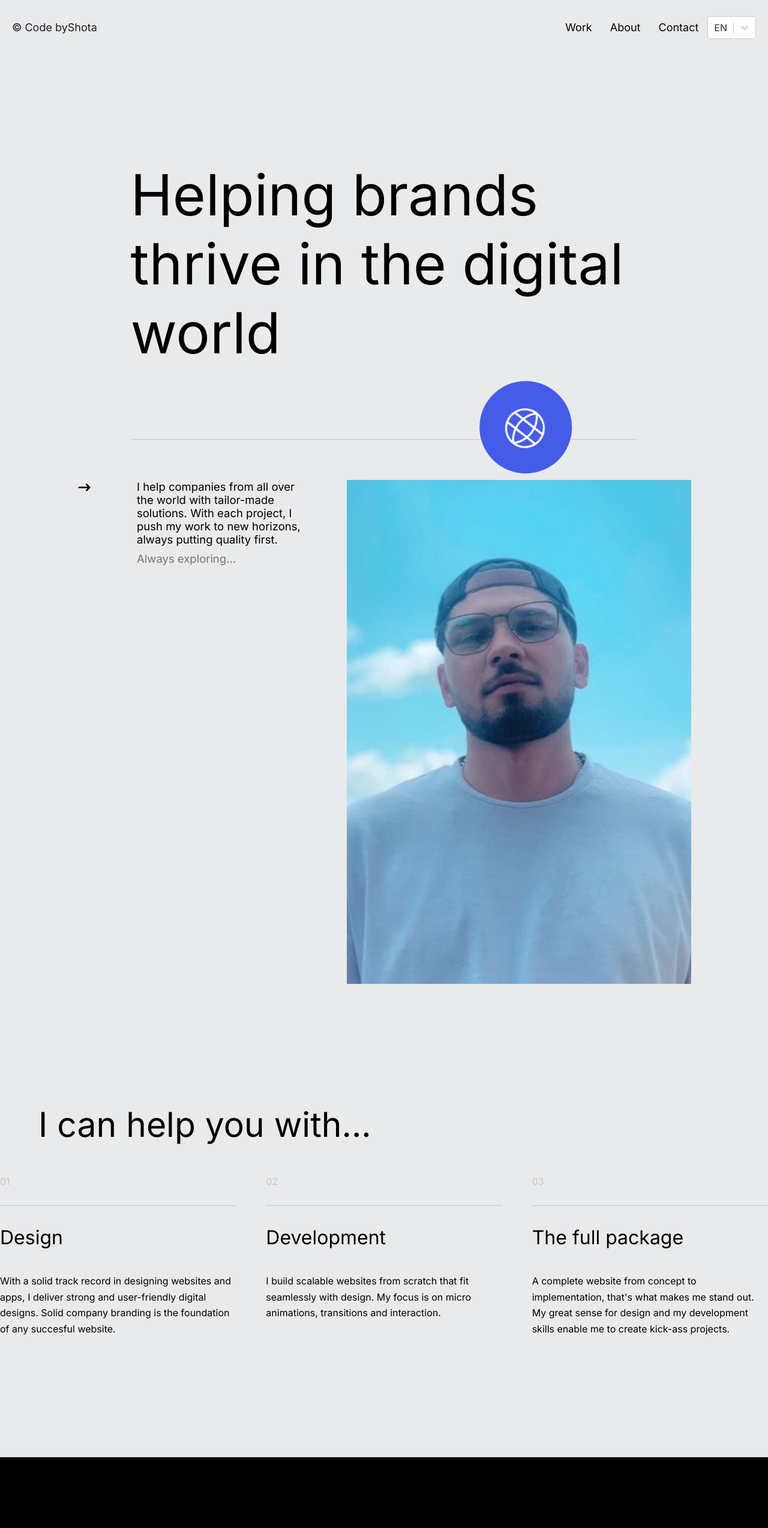
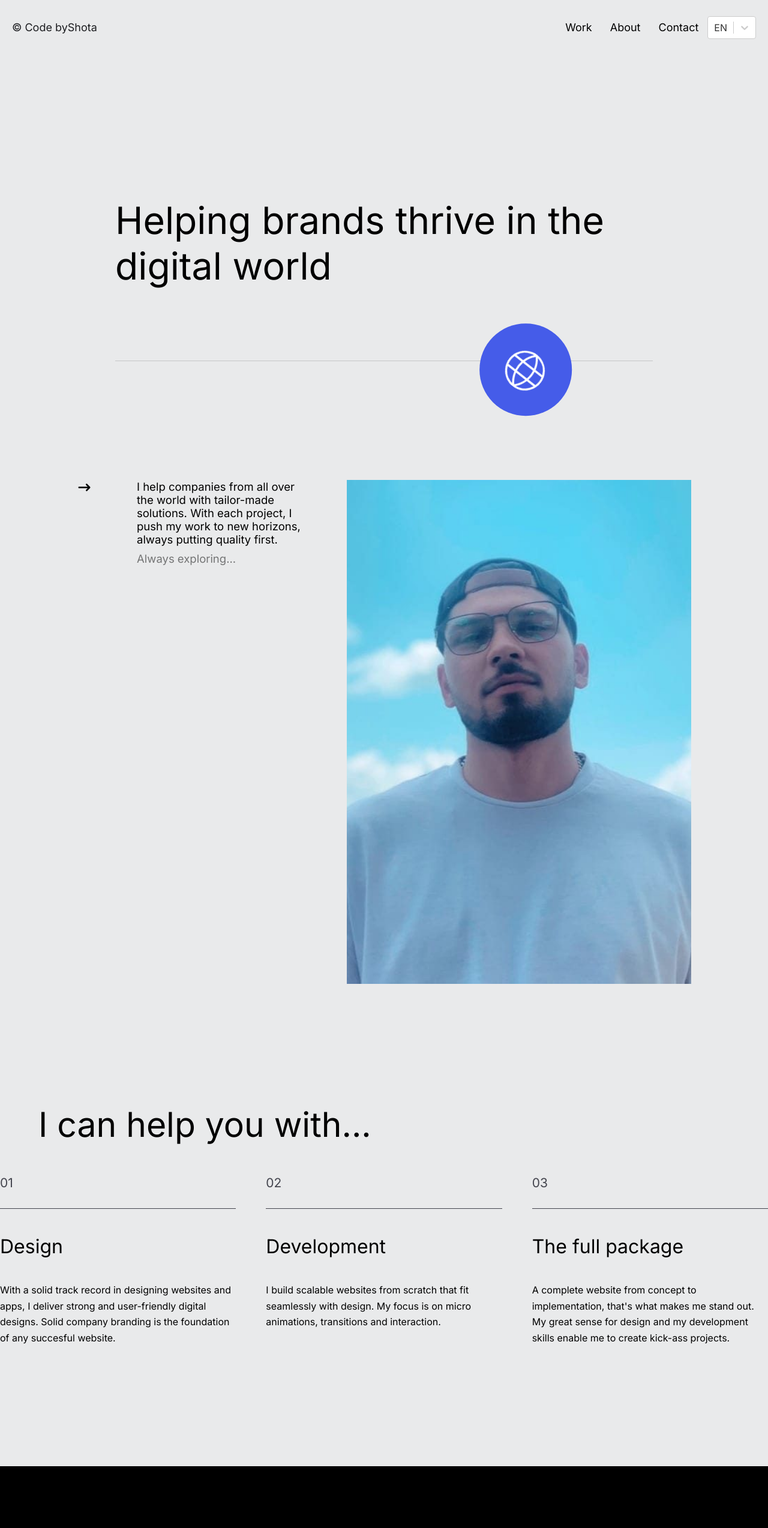
Before and after one commit to AlaniaShota/Portfolio, a React (Vite) app: page /about in a window 1280 px wide. Shown: the top 2547 px of the page at 60% size. Built offline with nearby package versions, Linux system fonts and the light colour scheme.

Commit message:
added responsive for pc

```diff
--- a/src/components/about/components/aboutHeader/AboutHeader.scss
+++ b/src/components/about/components/aboutHeader/AboutHeader.scss
@@ -1,3 +1,5 @@
+@import '../../../../style/variables.scss';
+
 .about-header-section {
     height: 100vh;
     width: auto;
@@ -6,19 +8,8 @@
     flex-direction: column;
     align-items: center;
 
-    & .about-header-title-content {
-        width: 66%;
-        margin-top: 70px;
-
-        & .about-header-title {
-            font-size: 94.5px;
-            height: 100%;
-            font-weight: 300;
-        }
-    }
-
     & .glob-animation-content {
-        width: 66%;
+        width: 50%;
         display: flex;
         justify-content: center;
         flex-direction: row;
@@ -28,16 +19,16 @@
             display: block;
             width: 100%;
             height: 1px;
-            background-color: rgba(28, 29, 32, 0.175);
+            background-color: $strip-color;
         }
 
         & .digital-ball {
             width: clamp(9em, 12vw, 11em);
             height: clamp(9em, 12vw, 11em);
-            background: rgba(28, 29, 32, 0.175);
+            background: $strip-color;
             border-radius: 50%;
-            // top: 0;
-            right: 250px;
+            top: 74%;
+            right: 25%;
             transform: translate(-50%, -50%);
             position: absolute;
             overflow: hidden;
@@ -63,10 +54,51 @@
     }
 }
 
+@media(max-width:2040px) {
+    .about-header-section {
+
+        & .glob-animation-content {
+            width: 70%;
+
+            // & .stripe {
+            //     display: block;
+            //     width: 100%;
+            //     height: 1px;
+            //     background-color: $strip-color;
+            // }
+
+            & .digital-ball {
+                // width: clamp(9em, 12vw, 11em);
+                // height: clamp(9em, 12vw, 11em);
+                // background: $strip-color;
+                // border-radius: 50%;
+                top: 77%;
+                right: 250px;
+                // transform: translate(-50%, -50%);
+                // position: absolute;
+                // overflow: hidden;
+                // background: #455CE9;
+
+                // & .globe {
+                //     width: 100%;
+                //     height: 100%;
+                //     display: flex;
+                //     justify-content: center;
+                //     align-items: center;
+
+                //     & .icon-glob {
+                //         width: 100%;
+                //         height: 100%;
+                //         fill: white;
+                //     }
+                // }
+            }
+        }
+    }
+}
+
 @media(max-width:1024px) {
     .about-header-section {
-
-
 
         & .glob-animation-content {
             width: 70%;
--- a/src/components/about/components/aboutMain/AboutMain.scss
+++ b/src/components/about/components/aboutMain/AboutMain.scss
@@ -5,7 +5,6 @@
     gap: 3vw;
     padding: 200px 0;
     position: relative;
-    // background-color: rgb(233, 234, 235);
     z-index: 1;
 
     & .about-main-container {
@@ -18,12 +17,11 @@
         & .about-main-content-header {
             display: flex;
             align-items: start;
-            width: 90%;
+            width: 72%;
 
             & .about-main-content-title {
                 text-decoration: none;
-                font-size: 57px;
-                font-weight: 400;
+                font-size: 67px;
                 margin-bottom: 40px;
             }
         }
@@ -36,20 +34,30 @@
             width: auto;
 
 
+            & .about-main-section {
+                // display: grid;
+                // grid-template-columns: repeat(auto-fill, minmax(30%, 1fr));
+                // gap: 50px;
+                // justify-content: center;
+                // width: auto;
+                display: flex;
+                justify-content: flex-start;
+                flex-direction: column;
+                // align-items: flex-start;
+
                 & .content-numbering {
                     margin: 10px 0;
 
-
                     & .numbers {
-                    color: rgba(28, 29, 32, 0.175);
-
+                        color: rgba(23, 24, 35, 0.79);
+                        font-size: 21px;
                     }
 
                     & .stripe {
                         display: block;
                         width: 100%;
                         height: 1px;
-                    background-color: rgba(28, 29, 32, 0.175);
+                        background-color: rgba(23, 24, 35, 0.79);
                         margin: 30px 0;
                     }
                 }
@@ -61,18 +69,96 @@
                     flex-direction: column;
 
                     & .skills-title {
-                    font-size: 32px;
-                    font-weight: 400;
+                        font-size: 40px;
                         line-height: 1.45
                     }
 
                     & .skills-description {
-                    font-size: 16px;
-                    font-weight: 400;
+                        font-size: 21px;
                         line-height: 1.66;
                         padding-top: 36px;
                     }
                 }
+            }
+        }
+    }
+}
+
+@media (max-width:2040px) {
+    .about-main {
+        // display: flex;
+        // justify-content: center;
+        // flex-direction: column;
+        // gap: 3vw;
+        // padding: 200px 0;
+        // position: relative;
+        // // background-color: rgb(233, 234, 235);
+        // z-index: 1;
+
+        & .about-main-container {
+            // width: auto;
+            // display: flex;
+            // justify-content: center;
+            // align-items: center;
+            // flex-direction: column;
+
+            & .about-main-content-header {
+                display: flex;
+                align-items: start;
+                width: 90%;
+
+                & .about-main-content-title {
+                    // text-decoration: none;
+                    font-size: 57px;
+                    // font-weight: 400;
+                    // margin-bottom: 40px;
+                }
+            }
+
+            & .about-main-content-section {
+                // display: grid;
+                grid-template-columns: repeat(auto-fill, minmax(30%, 1fr));
+                // gap: 50px;
+                // justify-content: center;
+                // width: auto;
+
+                & .about-main-section {
+                    & .content-numbering {
+                        // margin: 10px 0;
+
+
+                        // & .numbers {
+                        //     color: rgba(28, 29, 32, 0.175);
+
+                        // }
+
+                        // & .stripe {
+                        //     display: block;
+                        //     width: 100%;
+                        //     height: 1px;
+                        //     background-color: rgba(28, 29, 32, 0.175);
+                        //     margin: 30px 0;
+                        // }
+                    }
+
+                    & .content-skills {
+                        // display: flex;
+                        // justify-content: space-between;
+                        // align-items: start;
+                        // flex-direction: column;
+
+                        & .skills-title {
+                            font-size: 32px;
+                        }
+
+                        & .skills-description {
+                            font-size: 16px;
+                        }
+                    }
+                }
+
+
+
 
             }
         }
@@ -92,6 +178,8 @@
         //         box-shadow: 0px 60px 50px rgba(0, 0, 0, 0.748);
         //     }
         // }
+    }
+
 }
 
 @media (max-width:1024px) {
--- a/src/components/contact/Contact.scss
+++ b/src/components/contact/Contact.scss
@@ -8,6 +8,7 @@
     justify-content: center;
     position: relative;
     width: auto;
+    height: initial; //testing
     background-color: black;
 
     .contact-body {
--- a/src/components/preloader/Preloader.scss
+++ b/src/components/preloader/Preloader.scss
@@ -2,7 +2,7 @@
 
 .preloader {
     height: 100vh;
-    width: 100vw;
+    width: 100%;
     display: flex;
     align-items: center;
     justify-content: center;
--- a/src/components/style/HeaderSection.scss
+++ b/src/components/style/HeaderSection.scss
@@ -1,11 +1,28 @@
 .about-header-title-content {
-    width: 70%;
+    width: 50%;
+    display: flex;
+    justify-content: center;
+    // align-items: center;
 
     & .about-header-title {
         padding-top: 250px;
-        font-size: 62.5px;
+        font-size: 86.5px;
         height: 100%;
         text-align: start;
+    }
+}
+
+@media(max-width:2040px) {
+    .about-header-title-content {
+
+        width: 70%;
+
+        & .about-header-title {
+            padding-top: 250px;
+            font-size: 62.5px;
+            height: 100%;
+            text-align: start;
+        }
     }
 }
 
--- a/src/components/style/Rounded.scss
+++ b/src/components/style/Rounded.scss
@@ -1,7 +1,6 @@
 @import '../../style/variables.scss';
 
 .roundedButton {
-    width: 100%;
     border-radius: 16px;
     border: $rounded-button;
     cursor: pointer;
--- a/src/components/work/component/singlePage/SinglePage.scss
+++ b/src/components/work/component/singlePage/SinglePage.scss
@@ -6,6 +6,7 @@
     align-items: center;
     justify-content: center;
     width: auto;
+    // height: initial;
 
     & .project-title {
         margin-top: 250px;
--- a/src/components/work/component/singlePage/component/NextCase.jsx
+++ b/src/components/work/component/singlePage/component/NextCase.jsx
@@ -124,7 +124,7 @@ export const NextCase = ({ nextProject, onNextProject }) => {
       </motion.div>
       <div className="back-all-link">
         <Link to="/work">
-          <Rounded className="btn-back" backgroundColor={"#334BD3"}>
+          <Rounded className="roundedButton btn-back">
             <p className="btn-back-text">BACK TO ALL</p>
           </Rounded>
         </Link>
```
Also changed, not shown: src/components/about/components/aboutDescription/AboutDescription.scss (+45 -8 lines), src/components/work/component/singlePage/component/NextCase.scss (+14 -71 lines). Lines whose indentation alone changed are shown as unchanged.
